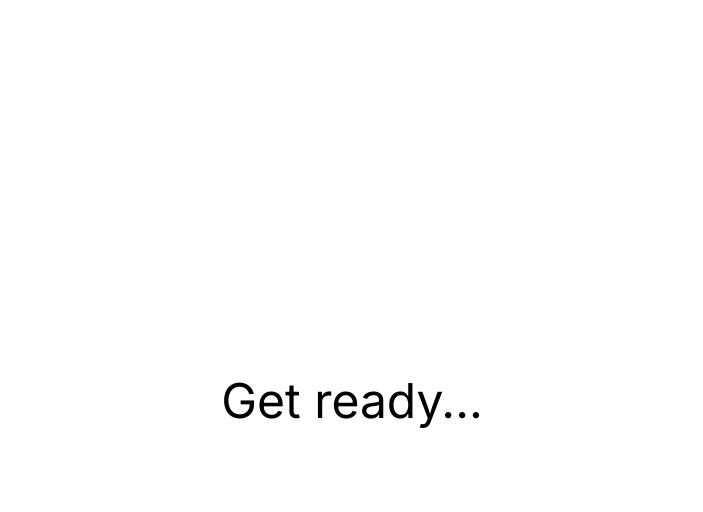
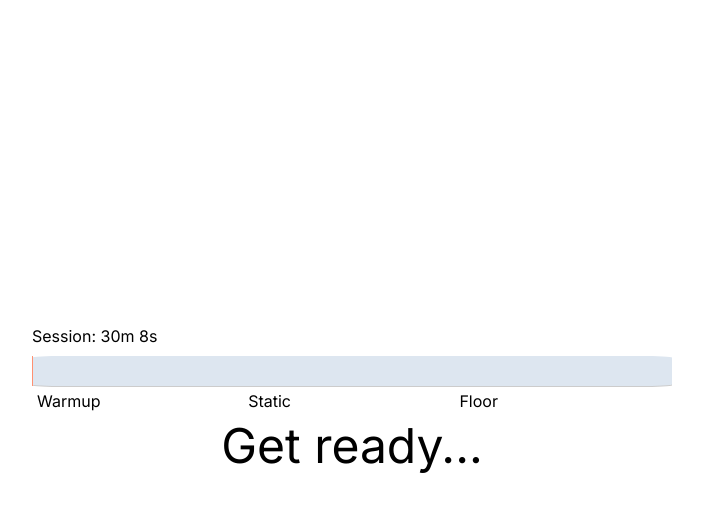
Before and after one commit to meszarosrob/stretching-routine, a website built with Parcel: page index.html in a window 1280 px wide. Both pictures are taken after a click on the button "Start". Shown: the whole page, without its empty margins (288-991 px from the left). Built offline with nearby package versions, Linux system fonts and the light colour scheme.

Commit message:
wip progress bar

```diff
--- a/index.html
+++ b/index.html
@@ -4,7 +4,8 @@
     <meta charset="UTF-8">
     <title>Stretching Routine</title>
     <link rel="preconnect" href="https://fonts.gstatic.com">
-    <link href="https://fonts.googleapis.com/css2?family=Inter:wght@400;700&display=swap" rel="stylesheet">
+    <link href="https://fonts.googleapis.com/css2?family=Inter:wght@400;700&display=swap"
+          rel="stylesheet">
     <link href="src/main.css" rel="stylesheet">
 </head>
 <body>
@@ -12,10 +13,21 @@
 <div class="universe"
      x-data="app()"
      x-init="() => { init($watch) }">
+    <div style="">
+        <section id="timer" class=" ">
+            <div id="time"></div>
+            <div class="linear" id="linear">
+                <div class="prog" id="myBar"></div>
+            </div>
+            <div id="labels" class="clearfix">
+                <div class="label">Warmup</div>
+                <div class="label">Static</div>
+                <div class="label">Floor</div>
+            </div>
+        </section>
 
         <section class="settings vertical-stack"
                  x-show="state === states.SETTINGS">
-
             <div class="control">
                 <label class="horizontal-stack">
                     <span>The length of an exercise is</span>
@@ -92,22 +104,29 @@
                     <summary>Wait a moment! WTF is this?</summary>
 
                     <p>
-                    In an attempt to break my sedentary lifestyle, I challenged myself for 30 days stretching routine.
-                    Halfway through, while I could not do it entirely unaided, I needed less instruction. Nevertheless,
-                    this gave me the freedom to catch up with some podcasts. But it turns out it's not that easy to
-                    remain in sync with an instructional video that is playing on mute while you are on the floor and
-                    listening about atomic tattoos. This led to the idea of having sound signals at the beginning and
+                        In an attempt to break my sedentary lifestyle, I challenged myself for 30
+                        days stretching routine.
+                        Halfway through, while I could not do it entirely unaided, I needed less
+                        instruction. Nevertheless,
+                        this gave me the freedom to catch up with some podcasts. But it turns out
+                        it's not that easy to
+                        remain in sync with an instructional video that is playing on mute while you
+                        are on the floor and
+                        listening about atomic tattoos. This led to the idea of having sound signals
+                        at the beginning and
                         end of an exercise, then the rest followed.
                     </p>
 
                     <p>
                         Based on
-                    <a href="https://www.thegreatcoursesplus.com/physiology-and-fitness">Physiology and Fitness</a>
+                        <a href="https://www.thegreatcoursesplus.com/physiology-and-fitness">Physiology
+                            and Fitness</a>
                         course (episode 36).
                     </p>
 
                     <p>
-                    Misc: You should keep the browser tab active during the stretch, and don't be surprised if the sound
+                        Misc: You should keep the browser tab active during the stretch, and don't
+                        be surprised if the sound
                         does not play in a mobile browser.
                     </p>
                 </details>
@@ -182,6 +201,8 @@
                 <div class="text-big text-center">...aaaaaaaaaaaaand done!</div>
             </section>
         </template>
+    </div>
+
 
 </div>
 
--- a/src/main.css
+++ b/src/main.css
@@ -22,6 +22,7 @@ body {
     align-items: center;
     justify-content: center;
     padding: 1em;
+
 }
 
 .universe > * {
@@ -29,6 +30,7 @@ body {
     max-width: 640px;
     margin-right: auto;
     margin-left: auto;
+
 }
 
 .text-center {
@@ -75,3 +77,49 @@ details summary {
 details p {
     margin-top: 1em;
 }
+
+#timer {
+
+}
+
+#time {
+    height: 30px;
+}
+
+#linear {
+    height: 30px;
+
+    background-color: #dde6f0;
+    border-radius: 5%;
+    box-shadow: 0 1px 0 rgba(0, 0, 0, 0.2);
+    padding: 0;
+    z-index: 1;
+}
+
+#myBar {
+    z-index: 2;
+    width: 0%;
+    height: 30px;
+    border-radius: 5%;
+    background-color: red;
+}
+
+.label {
+    width: 33%;
+    height: 30px;
+    float: left;
+    padding: 5px;
+}
+
+#labels {
+
+    height: 30px;
+    margin-top: 0px;
+
+}
+
+.clearfix::after {
+    content: "";
+    clear: both;
+    display: table;
+}
--- a/src/main.js
+++ b/src/main.js
@@ -15,6 +15,21 @@ let timeline;
 
 const secInMs = (time) => {
     return time * 1000;
+};
+
+const totalTime = (duration) => {
+    let loop = 0;
+    exercises.forEach(element => {
+        const exerciseDuration = secInMs(
+            duration.exercise * element.ratio.duration
+        );
+        const pauseDuration = secInMs(
+            duration.between * element.ratio.pause
+        );
+        loop += exerciseDuration + pauseDuration;
+    });
+
+    return duration.buffer + loop;
 };
 
 const randomIntFromOneUntil = (max) => {
@@ -77,11 +92,13 @@ const app = () => {
 
             watcher('sound.start', (value) => previewSound(value));
             watcher('sound.stop', (value) => previewSound(value));
+            this.printTime(totalTime(this.duration));
         },
         start () {
             this.step = 1;
 
             this.waitToStartExercise();
+            this.move();
         },
         resume () {
             this.waitToStartExercise();
@@ -135,6 +152,34 @@ const app = () => {
             const index = this.step - 1;
 
             return exercises[index];
+        },
+        printTime (time) {
+            const minutes = Math.floor((time % (1000 * 60 * 60)) / (1000 * 60));
+            const seconds = Math.floor((time % (1000 * 60)) / 1000);
+            document.getElementById('time').innerHTML = 'Session: ' + minutes + 'm ' + seconds + 's ';
+        },
+        move () {
+            const elem = document.getElementById('myBar');
+            let width = 0;
+            const id = setInterval(frame, 1000);
+            const sessionLenghtNormalized = (100 / (totalTime(this.duration) / 1000));
+            function frame () {
+                if (width >= 100) {
+                    clearInterval(id);
+                } else {
+                    width = width + sessionLenghtNormalized;
+                    if (width > 33 && width < 66) {
+                        elem.style.width = width + '%';
+                        elem.style['background-color'] = '#ffdc7c';
+                    } else if (width >= 66) {
+                        elem.style.width = width + '%';
+                        elem.style['background-color'] = '#6ba292';
+                    } else {
+                        elem.style.width = width + '%';
+                        elem.style['background-color'] = '#ff9071';
+                    }
+                }
+            }
         }
     };
 };
```
Lines whose indentation alone changed are shown as unchanged.
